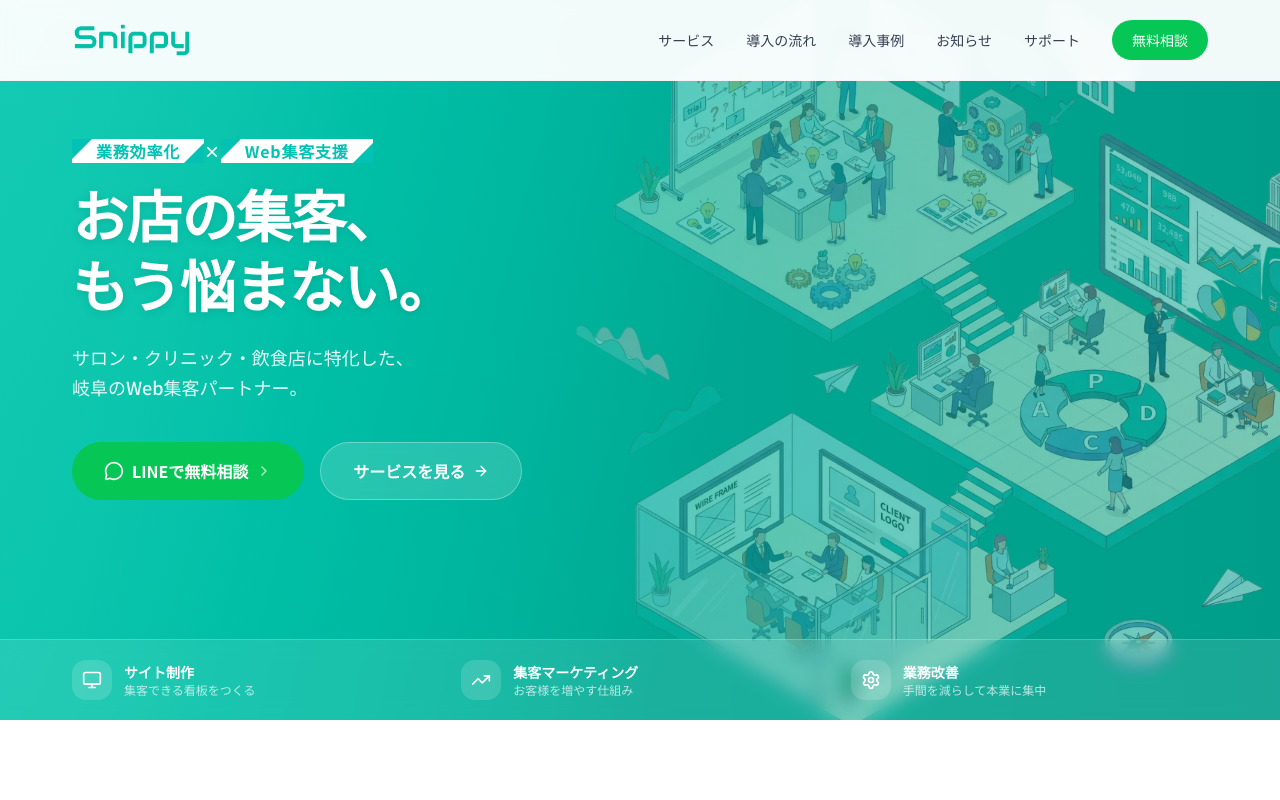
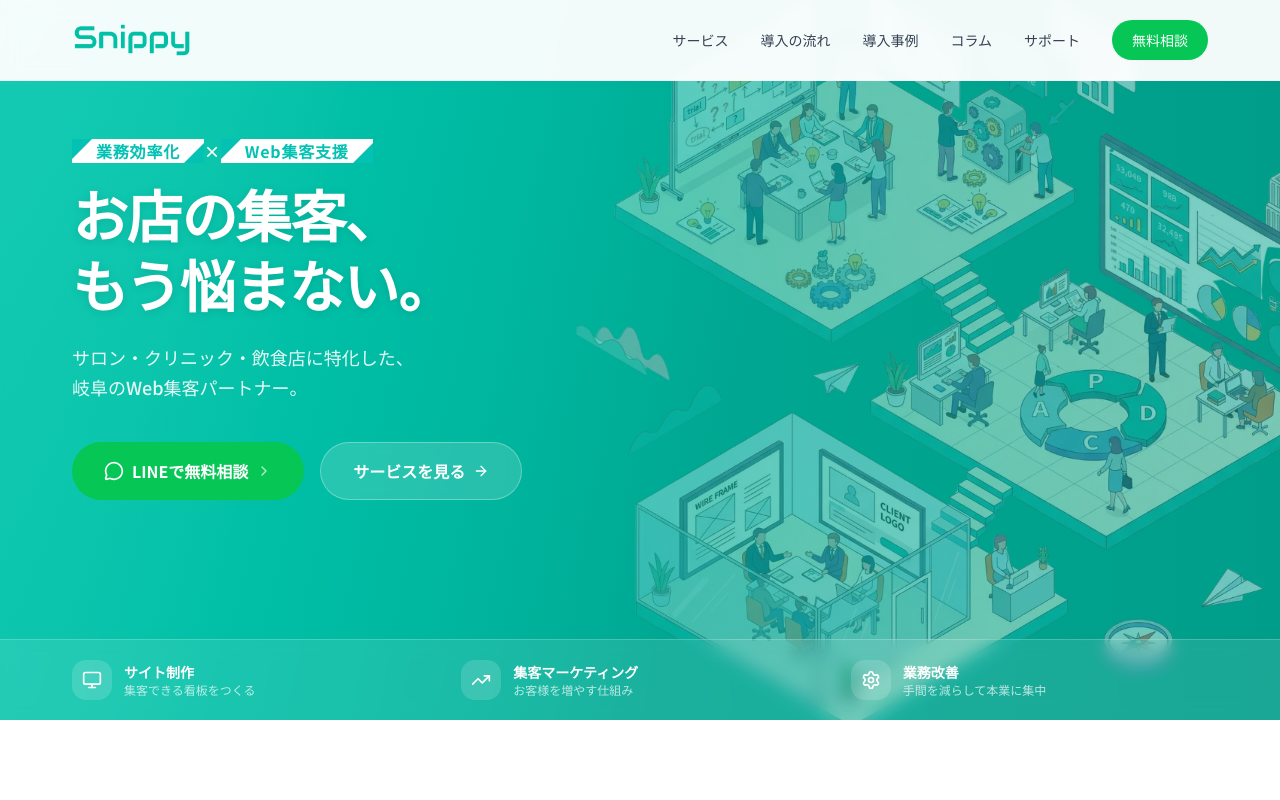
Before and after one commit to shunya071/snippy, a Next.js app: page / in a window 1280 px wide. Shown: the top 800 px of the page. Built offline with nearby package versions, Linux system fonts and the light colour scheme.

Commit message:
Google分析ツール導入。タグ埋め込み

```diff
--- a/package.json
+++ b/package.json
@@ -15,6 +15,7 @@
     "@auth/prisma-adapter": "^2.11.1",
     "@base-ui/react": "^1.3.0",
     "@hookform/resolvers": "^5.2.2",
+    "@next/third-parties": "^16.2.3",
     "@prisma/client": "^6.19.3",
     "@radix-ui/react-slot": "^1.2.4",
     "@supabase/supabase-js": "^2.103.0",
--- a/src/app/layout.tsx
+++ b/src/app/layout.tsx
@@ -1,5 +1,6 @@
 import type { Metadata } from "next"
 import { Noto_Sans_JP } from "next/font/google"
+import { GoogleTagManager } from "@next/third-parties/google"
 import "./globals.css"
 
 const notoSansJP = Noto_Sans_JP({
@@ -15,6 +16,9 @@ export const metadata: Metadata = {
   },
   description:
     "サロン・クリニック・飲食店に特化したWeb集客パートナー。サイト制作・LINE構築・業務改善をワンストップでサポートします。",
+  verification: {
+    google: "ph6CuET8M_7iNtahutZd-keKHqao1YsxeWrWH7oCoNs",
+  },
   metadataBase: new URL("https://snippy-web.jp"),
   openGraph: {
     type: "website",
@@ -30,6 +34,7 @@ export default function RootLayout({
 }>) {
   return (
     <html lang="ja" className={`${notoSansJP.variable} h-full antialiased overflow-x-hidden`}>
+      <GoogleTagManager gtmId="GTM-MBB9TWL6" />
       <body className="min-h-full flex flex-col font-sans">{children}</body>
     </html>
   )
--- a/src/lib/constants.ts
+++ b/src/lib/constants.ts
@@ -61,7 +61,7 @@ export const NAV_ITEMS = [
   { href: '/services', label: 'サービス' },
   { href: '/process', label: '導入の流れ' },
   { href: '/works', label: '導入事例' },
-  { href: '/blog', label: 'お知らせ' },
+  { href: '/blog', label: 'コラム' },
   { href: '/support', label: 'サポート' },
 ] as const
 
```
Also changed, not shown: 1 other file (tests, documents, lock files or other folders).
